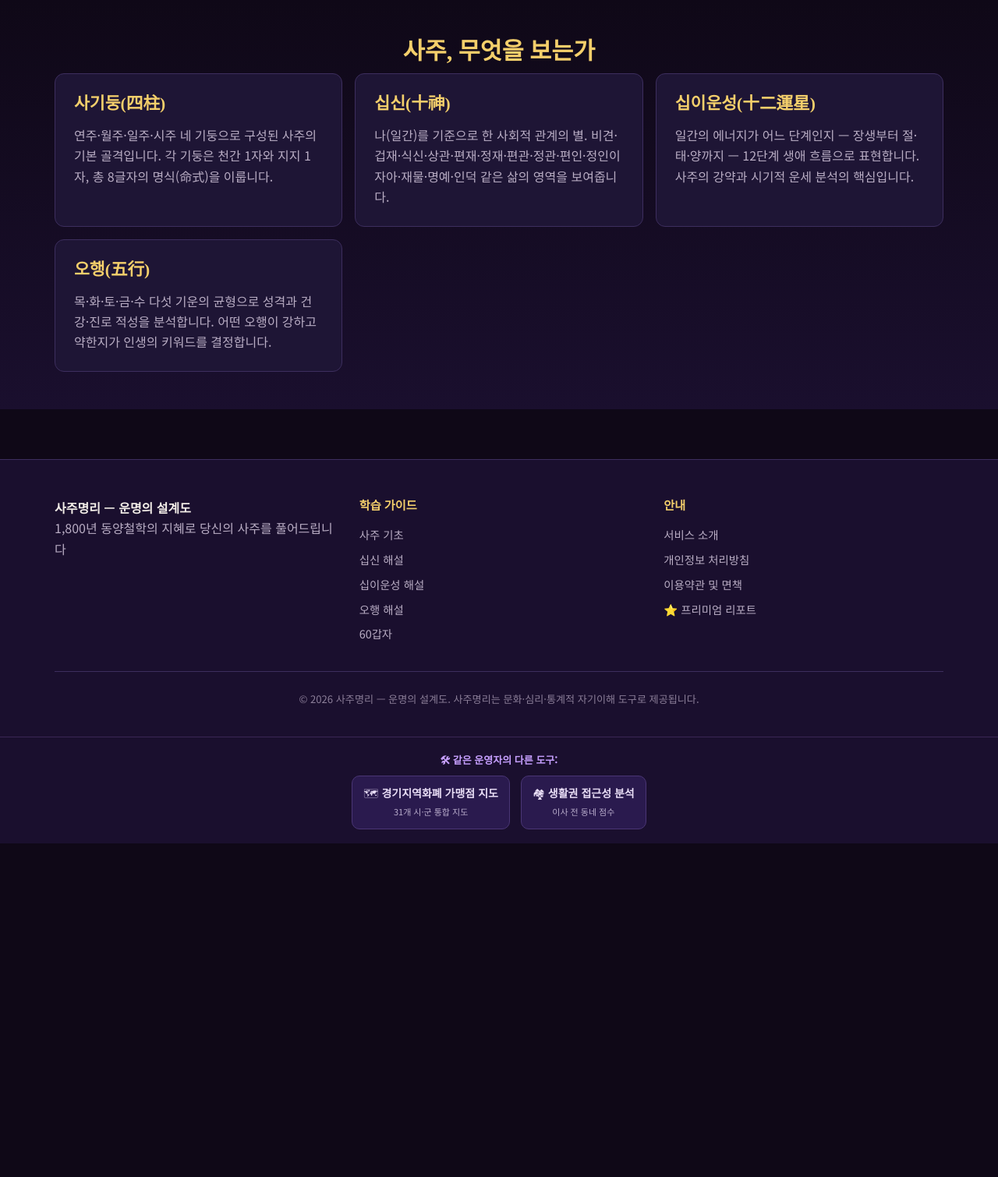
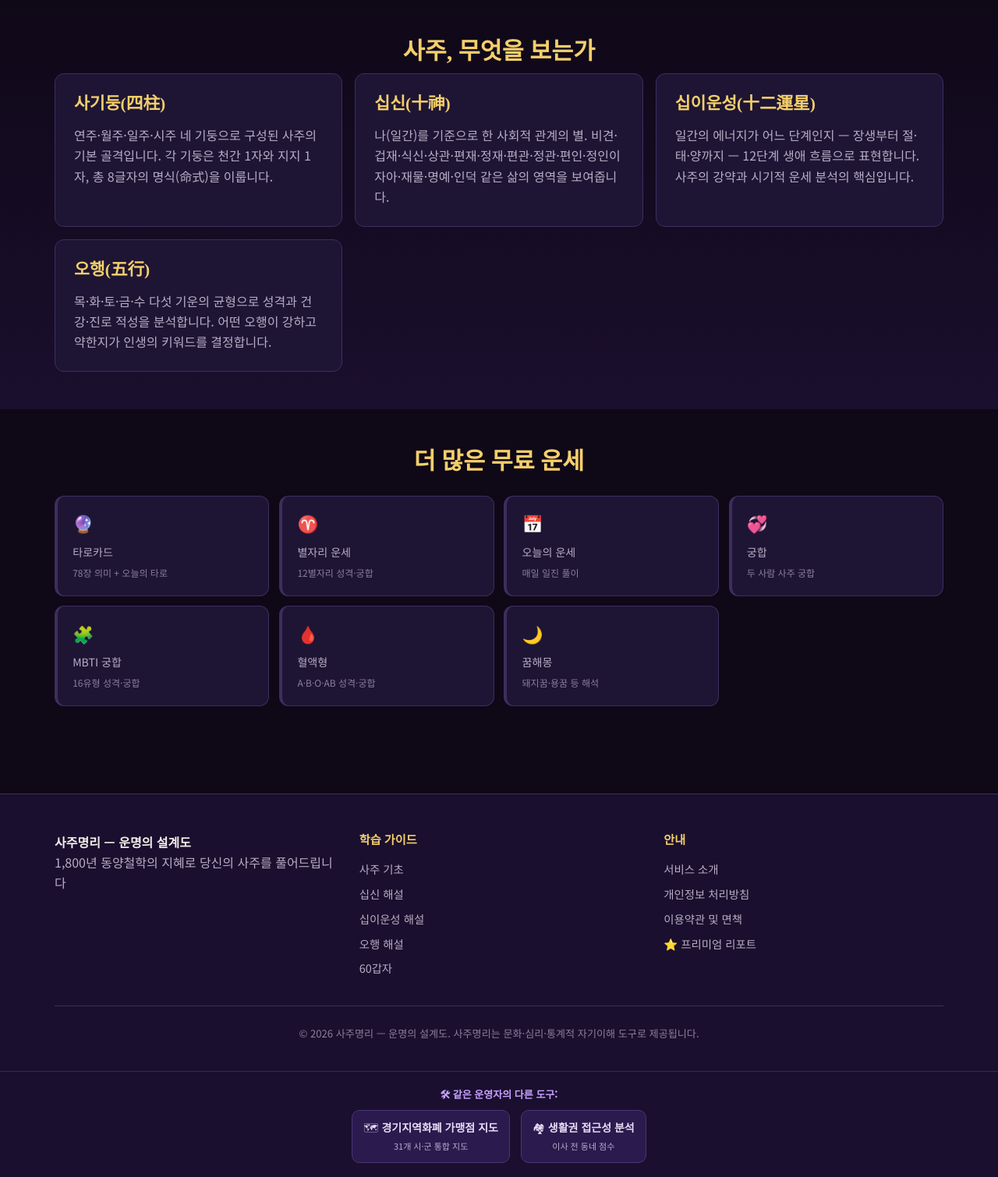
Before and after one commit to leekyuhaiambox-ops/saju-platform, a Flask app: page / in a window 1280 px wide. Shown: the part 1728-3238 px from the top of the page at 78% size. Before the commit the page ends 2810 px from the top, so only its background shows below. Run offline with Flask 3, Linux system fonts and the light colour scheme; some libraries are stand-ins or nearby versions.

Commit message:
feat: 홈페이지에 '더 많은 무료 운세' 발견 섹션 추가 (타로·별자리·궁합·MBTI·혈액형·꿈)
방문자당 페이지뷰↑(광고 노출↑) + 내부링크 SEO. 한·영 모두.

Co-Authored-By: Claude Opus 4.8 (1M context) <noreply@anthropic.com>

```diff
--- a/templates/index.html
+++ b/templates/index.html
@@ -135,6 +135,58 @@
   </div>
 </section>
 
+<section class="content-section">
+  <div class="container">
+    {% set p = '/en' if lang == 'en' else '' %}
+    <h2 class="section-title">{% if lang == 'en' %}More free readings{% else %}더 많은 무료 운세{% endif %}</h2>
+    <div class="pillar-grid">
+      <a class="pillar-tile" href="{{ p }}/tarot">
+        <div class="pillar-tile-name">🔮</div>
+        <div class="pillar-tile-headline">{% if lang == 'en' %}Tarot{% else %}타로카드{% endif %}</div>
+        <div class="pillar-tile-element">{% if lang == 'en' %}78 cards + daily draw{% else %}78장 의미 + 오늘의 타로{% endif %}</div>
+      </a>
+      <a class="pillar-tile" href="{{ p }}/horoscope">
+        <div class="pillar-tile-name">♈</div>
+        <div class="pillar-tile-headline">{% if lang == 'en' %}Zodiac Horoscope{% else %}별자리 운세{% endif %}</div>
+        <div class="pillar-tile-element">{% if lang == 'en' %}All 12 star signs{% else %}12별자리 성격·궁합{% endif %}</div>
+      </a>
+      <a class="pillar-tile" href="{{ p }}/today">
+        <div class="pillar-tile-name">📅</div>
+        <div class="pillar-tile-headline">{% if lang == 'en' %}Today's Fortune{% else %}오늘의 운세{% endif %}</div>
+        <div class="pillar-tile-element">{% if lang == 'en' %}Daily by Day Master{% else %}매일 일진 풀이{% endif %}</div>
+      </a>
+      <a class="pillar-tile" href="{{ p }}/compatibility">
+        <div class="pillar-tile-name">💞</div>
+        <div class="pillar-tile-headline">{% if lang == 'en' %}Compatibility{% else %}궁합{% endif %}</div>
+        <div class="pillar-tile-element">{% if lang == 'en' %}Two-chart match{% else %}두 사람 사주 궁합{% endif %}</div>
+      </a>
+      {% if lang != 'en' %}
+      <a class="pillar-tile" href="/mbti">
+        <div class="pillar-tile-name">🧩</div>
+        <div class="pillar-tile-headline">MBTI 궁합</div>
+        <div class="pillar-tile-element">16유형 성격·궁합</div>
+      </a>
+      <a class="pillar-tile" href="/blood">
+        <div class="pillar-tile-name">🩸</div>
+        <div class="pillar-tile-headline">혈액형</div>
+        <div class="pillar-tile-element">A·B·O·AB 성격·궁합</div>
+      </a>
+      <a class="pillar-tile" href="/dream">
+        <div class="pillar-tile-name">🌙</div>
+        <div class="pillar-tile-headline">꿈해몽</div>
+        <div class="pillar-tile-element">돼지꿈·용꿈 등 해석</div>
+      </a>
+      {% else %}
+      <a class="pillar-tile" href="/en/sixty-pillars">
+        <div class="pillar-tile-name">🀄</div>
+        <div class="pillar-tile-headline">60 Day Pillars</div>
+        <div class="pillar-tile-element">All 60 archetypes</div>
+      </a>
+      {% endif %}
+    </div>
+  </div>
+</section>
+
 {% if ADSENSE_CLIENT_ID and ADSENSE_SLOT_BOTTOM %}
 <div class="ad-container">
   <div class="container narrow">
```
